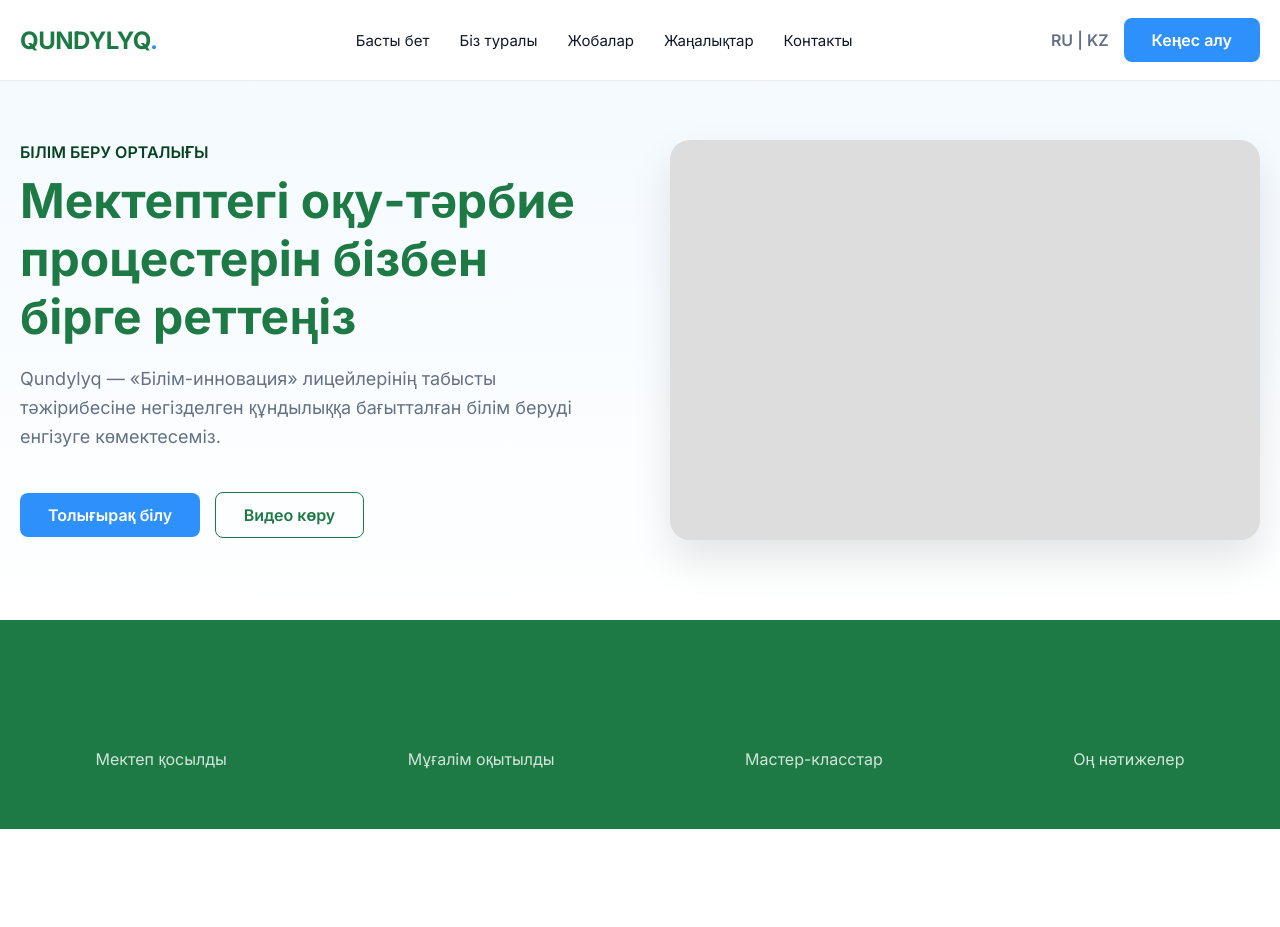
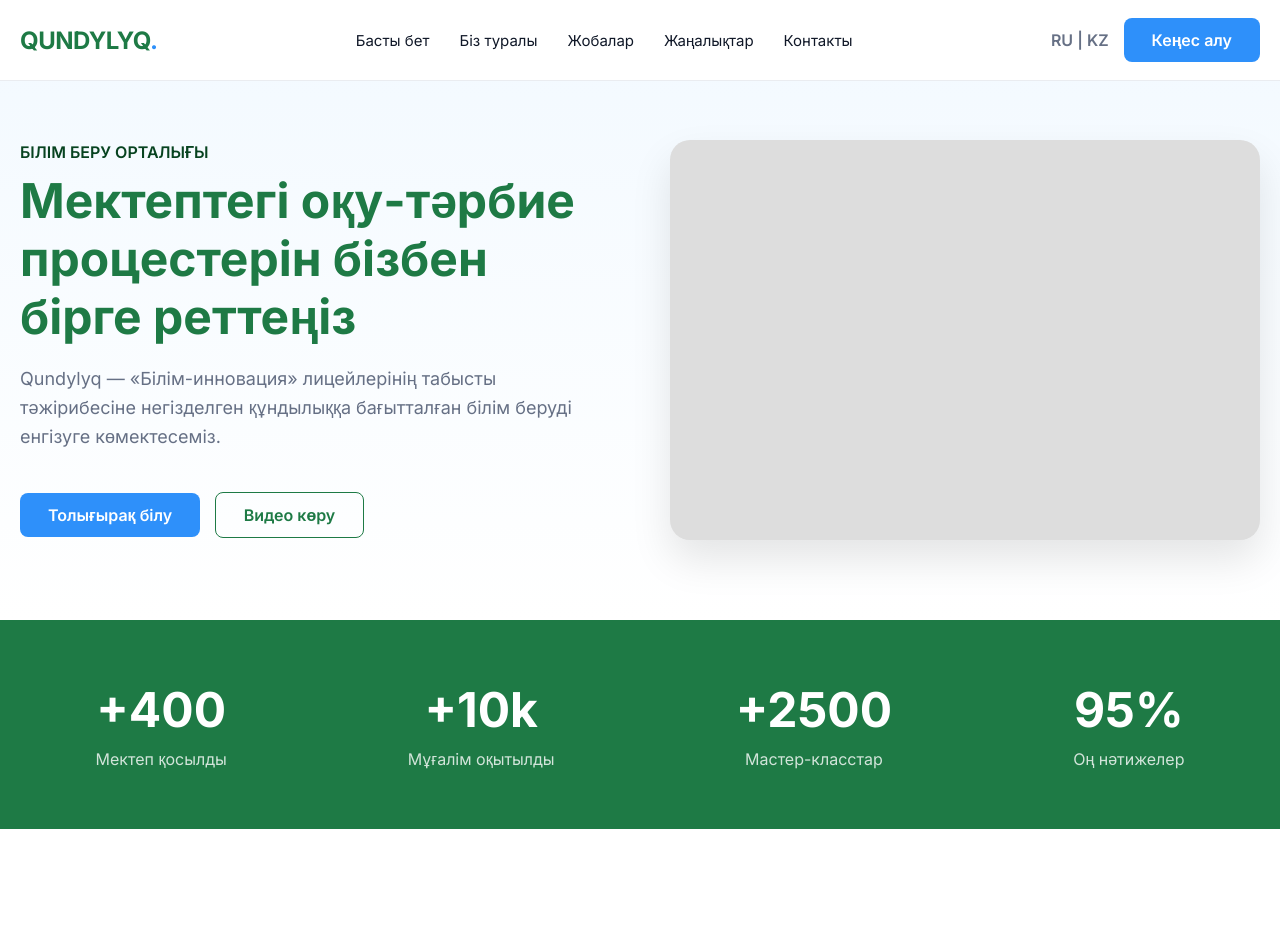
Before and after one commit to JonnyMayson/40-School-site, a Django app: page / in a window 1280 px wide. Shown: the top 927 px of the page. Run offline with Django 5.2, Linux system fonts and the light colour scheme; data comes from the database, SQL or seed files in the repository; data that the repository does not hold is empty.

Commit message:
bluh bluh

```diff
--- a/backend/templates/base.html
+++ b/backend/templates/base.html
@@ -308,7 +308,7 @@
         .stat-item h3 {
             font-size: 48px;
             font-weight: 700;
-            color: var(--primary);
+            color: #fff;
             margin-bottom: 10px;
         }
 
```
